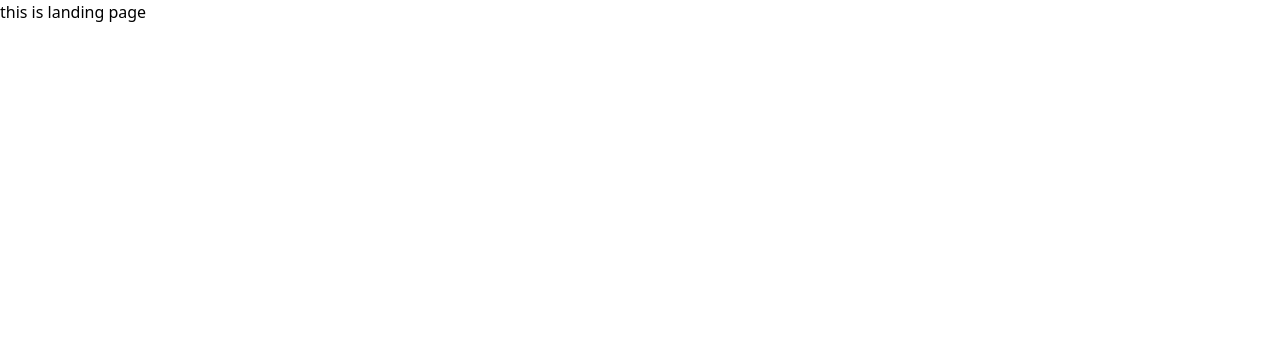
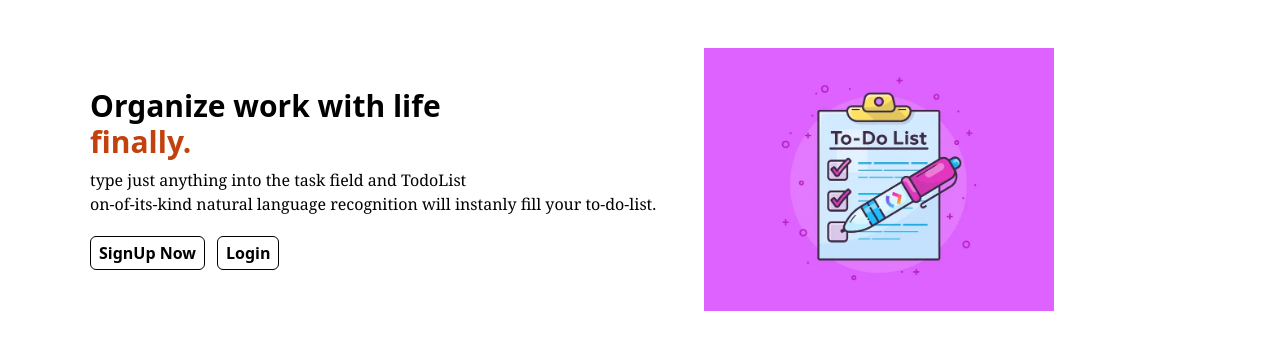
Before and after one commit to bhagwan8815/todo-web-application, a React (Create React App) app in the folder client/: page / in a window 1280 px wide. Shown: the top 350 px of the page. Built offline with nearby package versions, Linux system fonts and the light colour scheme.

Commit message:
landing page made

```diff
--- a/client/src/App.js
+++ b/client/src/App.js
@@ -11,7 +11,7 @@ import About from './pages/About/About'
 function App() {
 
   return(
-    <div>
+    <div className="max-w[1200px]">
       <Routes>
 
         <Route path='/' element={<Landing/>}/>
--- a/client/src/pages/Landing/Landing.jsx
+++ b/client/src/pages/Landing/Landing.jsx
@@ -1,9 +1,33 @@
 import React from 'react'
+import { Link } from 'react-router-dom'
+import heroImg from '../../assest/heroimg.jpg';
 
 export default function Landing() {
   return (
-    <div>
-      this is landing page
+   <div className='flex max-w-[1100px] mx-auto mt-12 '>
+
+    <div className='flex flex-row items-center gap-12'>
+      {/* left side div */}
+      <div className='flex flex-col '>
+          <h1 className='text-3xl font-bold'>Organize work with life </h1>
+          <span className='text-orange-700 text-3xl font-bold'>finally.</span>
+          <p className='text-black font-serif mt-2'>type just anything into the task field and TodoList</p>
+          <p className='text-black font-serif'>on-of-its-kind natural language recognition will instanly fill your to-do-list.</p>
+          {/* button  */}
+          <div className='flex gap-3 mt-5'>
+            <Link className='border rounded-md border-black px-2 py-1 font-bold ' to='/signup'>SignUp Now</Link>
+            <Link className='border rounded-md border-black px-2 py-1 font-bold ' to='/login'>Login</Link>
+          </div>
+      </div>
+
+      {/* right side div */}
+      <div>
+        <img className='' src={heroImg} alt="heroimg" width='350px' />
+      </div>
+
     </div>
+
+
+   </div>
   )
 }
```
Also changed, not shown: client/src/assest/heroimg.jpg (added).
